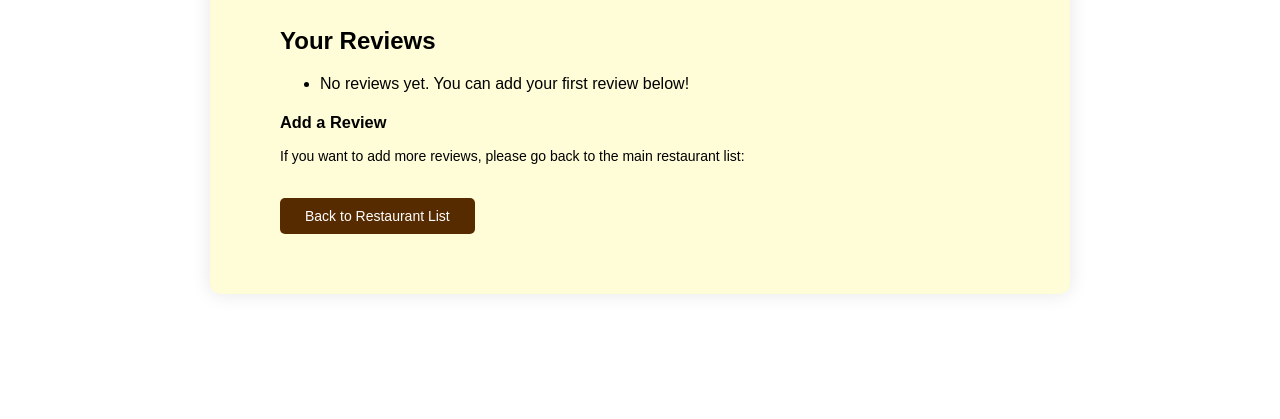
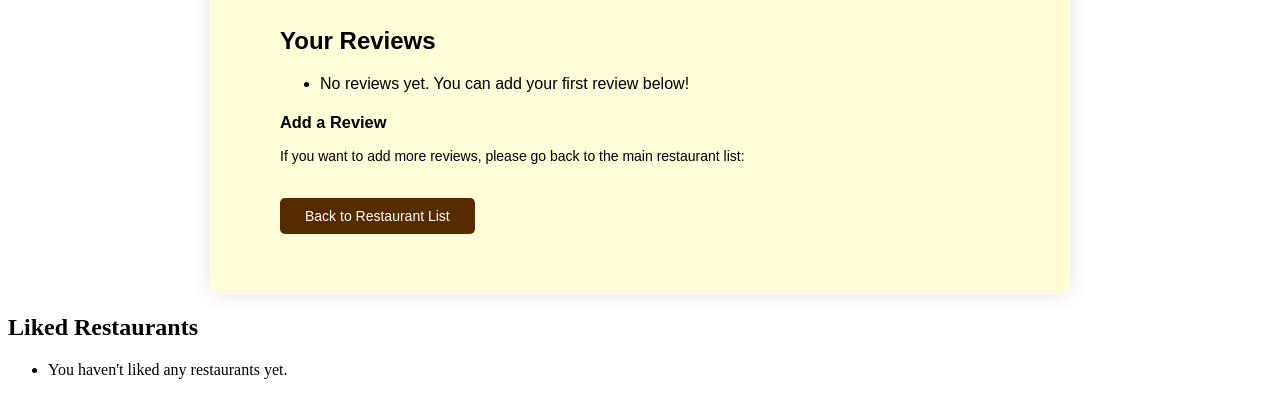
Before and after one commit to K6-PBD-Midterm/denpasar-food, a Django app: page /auth/customization/ in a window 1280 px wide. Shown: the part 381-800 px from the top of the page. Run offline with Django 5.2, Linux system fonts and the light colour scheme; the visitor is signed in with stand-in values (Sample User, id 1); data that the repository does not hold is empty.

Commit message:
fix likes

```diff
--- a/authentication/templates/authentication/user_customization.html
+++ b/authentication/templates/authentication/user_customization.html
@@ -47,5 +47,21 @@
             </div>
         </div>
     </div>
+    <div class="liked-restaurants">
+        <h2>Liked Restaurants</h2>
+        <ul>
+            {% for liked_restaurant in liked_restaurants %}
+                <li>
+                    <p><strong>{{ liked_restaurant.name }}</strong></p>
+                    <p>Cuisine: {{ liked_restaurant.cuisine }}</p>
+                    <p>Phone: {{ liked_restaurant.phone }}</p>
+                    <a href="{{ liked_restaurant.website }}" target="_blank">Visit Website</a>
+                </li>
+            {% empty %}
+                <li>You haven't liked any restaurants yet.</li>
+            {% endfor %}
+        </ul>
+    </div>
+
 </body>
 </html>
--- a/authentication/views.py
+++ b/authentication/views.py
@@ -37,10 +37,11 @@ def register_view(request):
 
 @login_required
 def user_customization(request):
-    user_reviews = request.user.review_set.all()
-    restaurants = Restaurant.objects.all()  # Retrieve all restaurants
+    user = request.user
+    user_reviews = user.review_set.all()  # Fetch the user's reviews
+    liked_restaurants = Restaurant.objects.filter(likes__user=user)  # Restaurants liked by the user
 
     return render(request, 'authentication/user_customization.html', {
         'user_reviews': user_reviews,
-        'restaurants': restaurants,  # Pass the restaurant list to the template
+        'liked_restaurants': liked_restaurants,  # Pass the restaurant list to the template
     })
--- a/package.json
+++ b/package.json
@@ -1,5 +1,5 @@
 {
   "devDependencies": {
-    "tailwindcss": "^3.4.14"
+    "tailwindcss": "^3.4.15"
   }
 }
--- a/reviews/urls.py
+++ b/reviews/urls.py
@@ -5,5 +5,4 @@ urlpatterns = [
     path('restaurant/<int:restaurant_id>/add_review/', views.add_review, name='add_review'),
     path('restaurant/<int:restaurant_id>/', views.restaurant_detail, name='restaurant_detail'),
     path('restaurant/<int:restaurant_id>/like/', views.like_restaurant, name='like_restaurant'),
-    path('restaurant/<int:restaurant_id>/dislike/', views.dislike_restaurant, name='dislike_restaurant'),
 ]
```
Also changed, not shown: reviews/models.py (+0 -10 lines), reviews/views.py (+0 -11 lines), package-lock.json.
